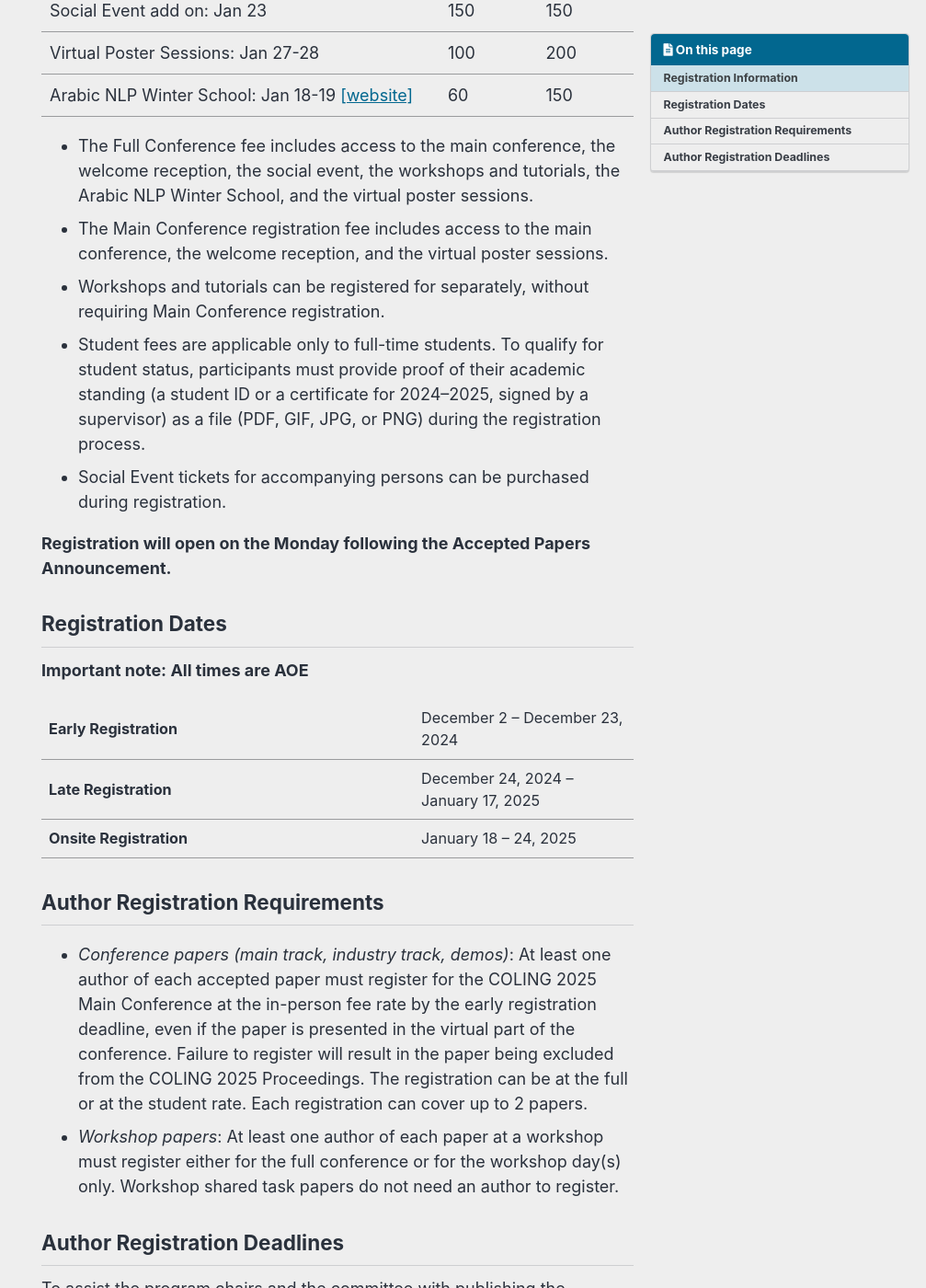
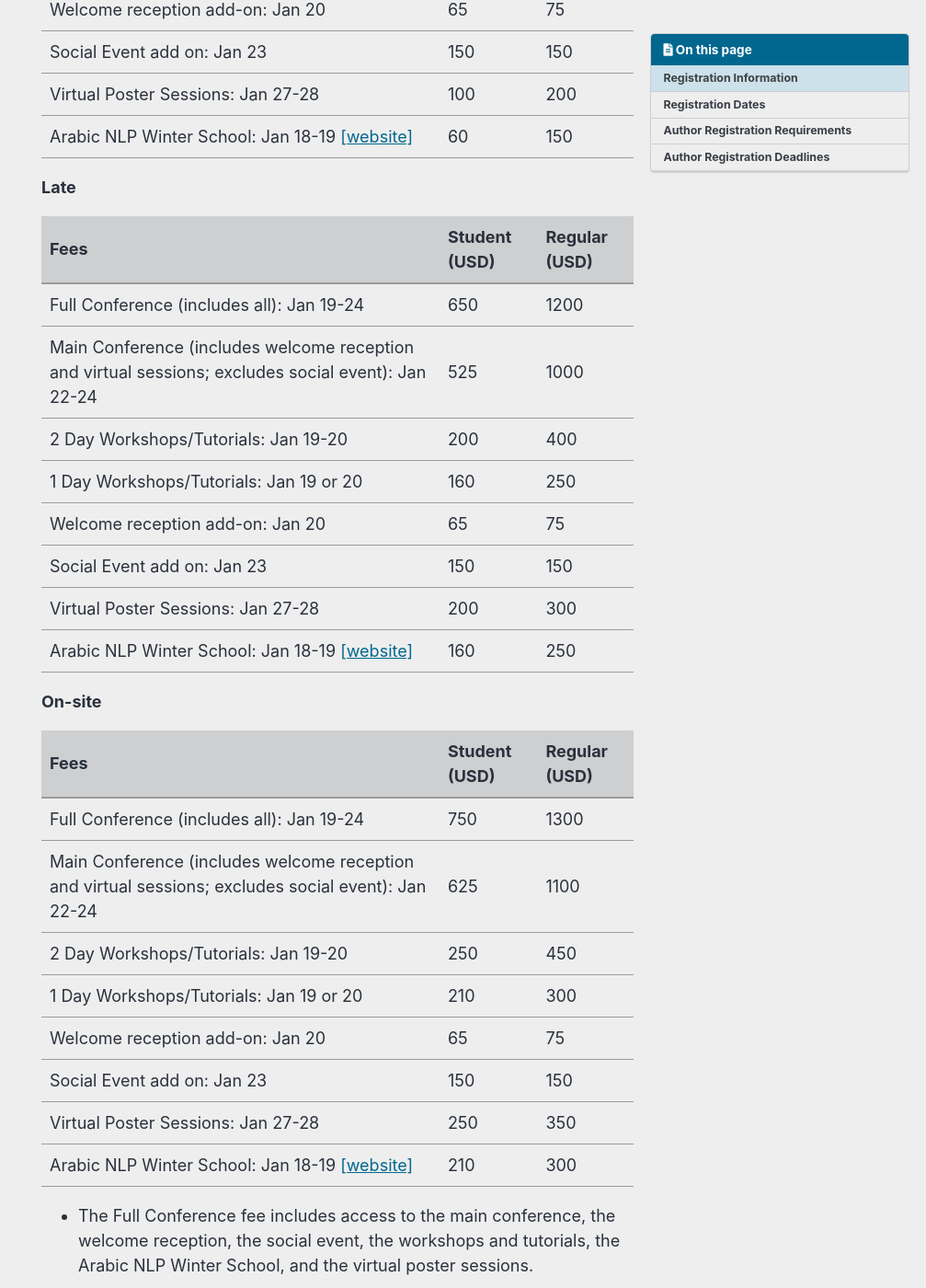
Before and after one commit to hasaniqbal777/coling-2025, a Jekyll site: the page built from _pages/registration.md, in a window 1280 px wide and 1400 px high, scrolled down 622 px. Shown: the whole window at 92% size, without its empty margins (273-1280 px from the left). Built offline with Jekyll 4.4.1, drawn with Linux system fonts in a browser that asks for light colours; cached includes are drawn as plain includes; comment, search, counter and statistics services are not loaded.

Commit message:
Registration

```diff
--- a/_pages/registration.md
+++ b/_pages/registration.md
@@ -19,6 +21,32 @@ toc_sticky: true
 |Social Event add on: Jan 23 |	150	|150|
 |Virtual Poster Sessions: Jan 27-28 |	100	|200|
 |Arabic NLP Winter School: Jan 18-19 [[website]](https://winterschool2025.sigarab.org/) | 60	|150|
+
+**Late**
+
+| Fees |Student (USD)| Regular (USD)|
+|---|---|---|
+|Full Conference (includes all): Jan 19-24 |	650	|1200|
+|Main Conference (includes welcome reception and virtual sessions; excludes social event): Jan 22-24 |	525	|1000|
+|2 Day Workshops/Tutorials: Jan 19-20 |	200	|400|
+|1 Day Workshops/Tutorials: Jan 19 or 20 |	160	|250|
+|Welcome reception add-on: Jan 20 |	65	|75|
+|Social Event add on: Jan 23 |	150	|150|
+|Virtual Poster Sessions: Jan 27-28 |	200	|300|
+|Arabic NLP Winter School: Jan 18-19 [[website]](https://winterschool2025.sigarab.org/) | 160	|250|
+
+**On-site**
+
+| Fees |Student (USD)| Regular (USD)|
+|---|---|---|
+|Full Conference (includes all): Jan 19-24 |	750	|1300|
+|Main Conference (includes welcome reception and virtual sessions; excludes social event): Jan 22-24 |	625	|1100|
+|2 Day Workshops/Tutorials: Jan 19-20 |	250	|450|
+|1 Day Workshops/Tutorials: Jan 19 or 20 |	210	|300|
+|Welcome reception add-on: Jan 20 |	65	|75|
+|Social Event add on: Jan 23 |	150	|150|
+|Virtual Poster Sessions: Jan 27-28 |	250	|350|
+|Arabic NLP Winter School: Jan 18-19 [[website]](https://winterschool2025.sigarab.org/) | 210	|300|
 
 
 - The Full Conference fee includes access to the main conference, the welcome reception, the social event, the workshops and tutorials, the Arabic NLP Winter School, and the virtual poster sessions.
```
Also changed, not shown: other parts of _pages/registration.md (+2 -0 lines).
